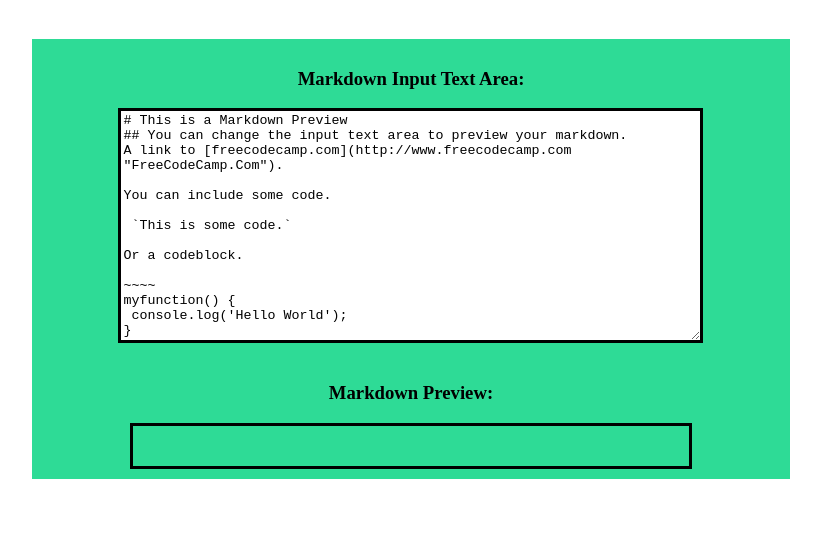
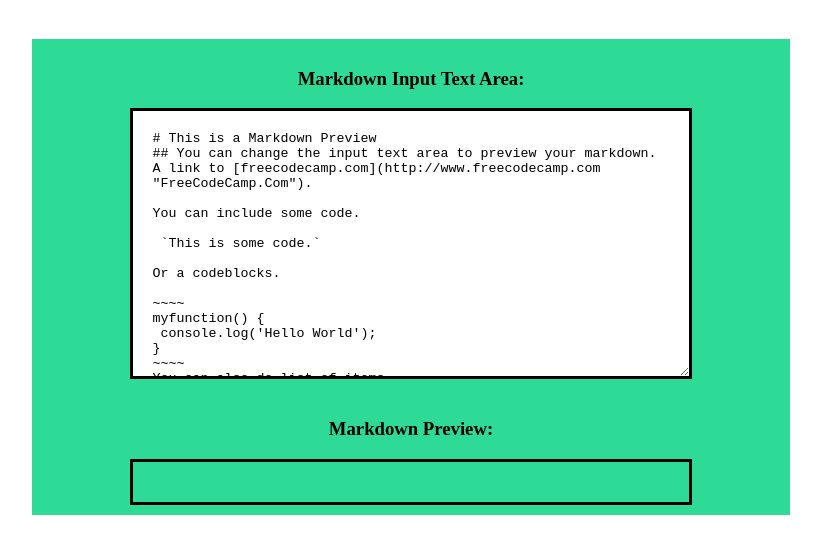
Before and after one commit to carlos-i-martinez/codePen-MarkdownPreviewer, a plain HTML site: page index.html in a window 1280 px wide. Shown: the part 61-614 px from the top of the page, without its empty margins (229-1050 px from the left). Drawn offline with nearby package versions, Linux system fonts and the light colour scheme.

Commit message:
updated textarea

```diff
--- a/css/style.css
+++ b/css/style.css
@@ -20,10 +20,11 @@
   padding: 20px;
 }
 textarea {
-    display: block;
-    border: 3px solid black;
-    margin-left: auto;
-    margin-right: auto;
+  display: block;
+  margin: auto;
+  width: 70%;
+  border: 3px solid black;
+  padding: 20px;
 }
 h1,h3 {
   text-align:center;
--- a/js/index.js
+++ b/js/index.js
@@ -6,7 +6,7 @@ You can include some code.
 
  \`This is some code.\`
 
-Or a codeblock.
+Or a codeblocks.
 
 ~~~~
 myfunction() {
```
Also changed, not shown: index.html (+0 -5 lines).
